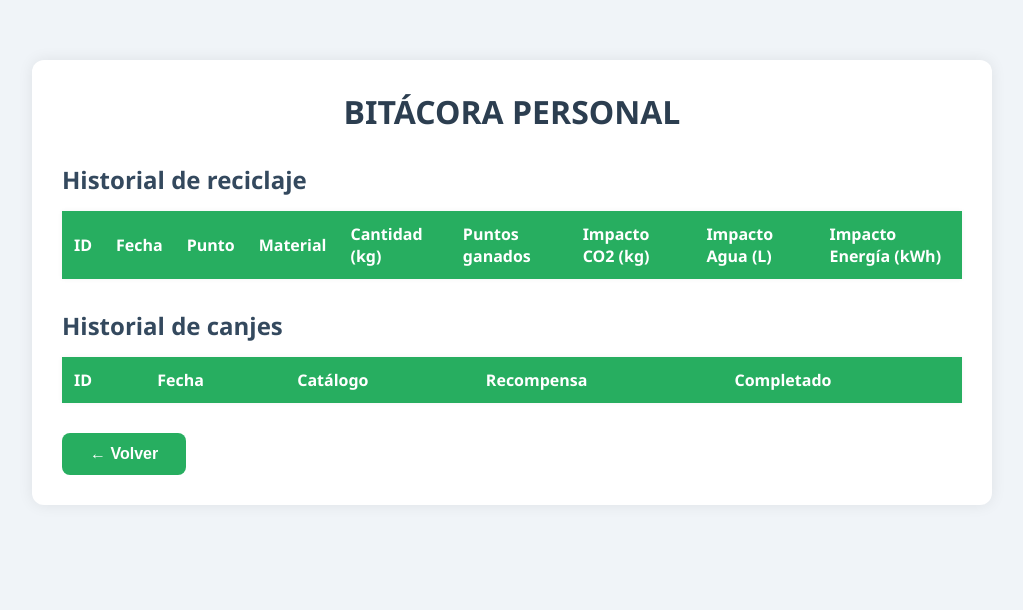
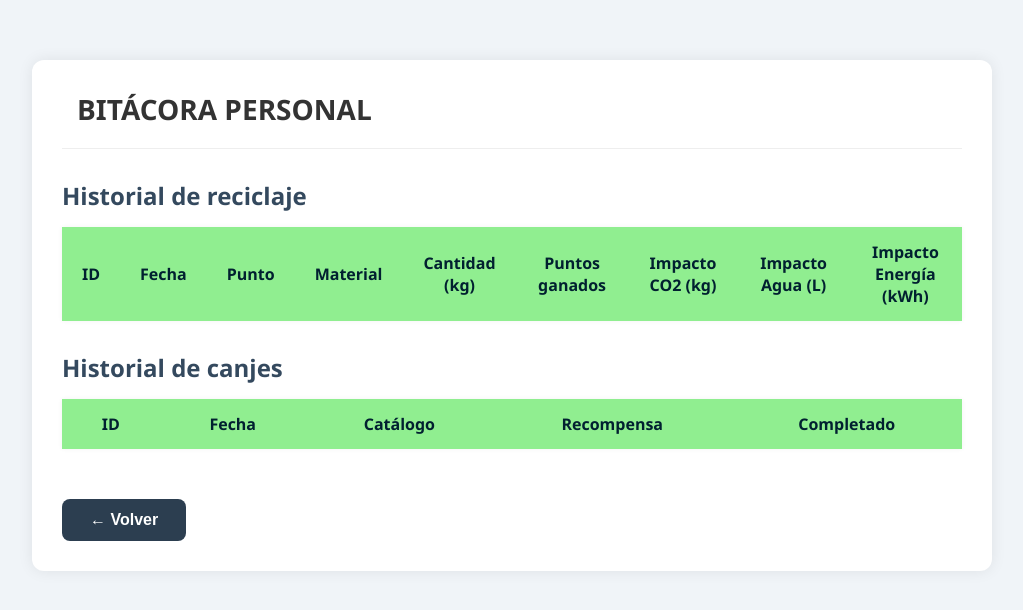
Before and after one commit to Shezitt/TBD, a PHP site: page /bitacora.php in a window 1280 px wide. Shown: the top 610 px of the page, without its empty margins (128-1151 px from the left). Run offline with PHP 8.4, Linux system fonts and the light colour scheme; lists and menus that the app fills with data are empty.

Commit message:
vitacora

```diff
--- a/web/bitacora.php
+++ b/web/bitacora.php
@@ -7,6 +7,8 @@ require_once("conexion.php");
 <head>
   <meta charset="UTF-8" />
   <meta name="viewport" content="width=device-width, initial-scale=1.0"/>
+    <link rel="stylesheet" href="https://unpkg.com/leaflet/dist/leaflet.css" />
+
   <title>Bitácora personal</title>
   <style>
     body {
@@ -26,15 +28,25 @@ require_once("conexion.php");
     }
 
     .header {
-      text-align: center;
-      margin-bottom: 30px;
-    }
+            display: flex;
+            align-items: center;
+            padding-bottom: 20px;
+            border-bottom: 1px solid #eee;
+            margin-bottom: 25px;
+        }
 
-    .header h1 {
-      font-size: 32px;
-      color: #2c3e50;
-      margin: 0;
-    }
+        .header .icon {
+            font-size: 30px;
+            color: #4CAF50;
+            margin-right: 15px;
+        }
+
+        .header h1 {
+            font-size: 28px;
+            color: #333;
+            margin: 0;
+            flex-grow: 1;
+        }
 
     .cuerpo h2 {
       font-size: 24px;
@@ -51,11 +63,16 @@ require_once("conexion.php");
     }
 
     thead th {
-      background-color: #27ae60;
-      color: white;
-      padding: 12px;
-      text-align: left;
+      background-color: #90EE90;
+      color: #012030;
+      padding: 14px 20px;
+      margin: 6px 0;
+      text-decoration: none;
+      font-weight: bold;
+      text-align: center;
       font-size: 16px;
+      transition: background-color 0.3s ease, transform 0.2s ease;
+
     }
 
     tbody td {
@@ -75,7 +92,7 @@ require_once("conexion.php");
     }
 
     .btn {
-      background-color: #27ae60;
+      background-color: #2c3e50;
       color: white;
       padding: 12px 28px;
       text-decoration: none;
@@ -84,17 +101,19 @@ require_once("conexion.php");
       cursor: pointer;
       font-size: 16px;
       border-radius: 8px;
+      margin-top: 20px;
       transition: background 0.3s;
     }
 
     .btn:hover {
-      background-color: #219150;
+      background-color: #1a252f;
     }
   </style>
 </head>
 <body>
   <div class="container">
     <div class="header">
+      <i class="fas fa-recycle icon"></i>
       <h1>BITÁCORA PERSONAL</h1>
     </div>
 
--- a/web/conexion.php
+++ b/web/conexion.php
@@ -1,6 +1,6 @@
 <?php
 
-$conn = new mysqli("localhost", "shamir", "", "reciclaje");
+$conn = new mysqli("localhost", "root", "", "reciclaje");
 $conn->set_charset("utf8mb4");
 
 if ($conn->connect_error) {
--- a/web/index.php
+++ b/web/index.php
@@ -134,7 +134,7 @@ $datosUsuario = $datosUsuario->fetch_assoc();
 
         .boton-link {
             display: block;
-            background-color: #90EE90;
+            background-color:rgba(144, 238, 144, 0.87);
             color: #012030;
             padding: 14px 20px;
             margin: 6px 0;
```
